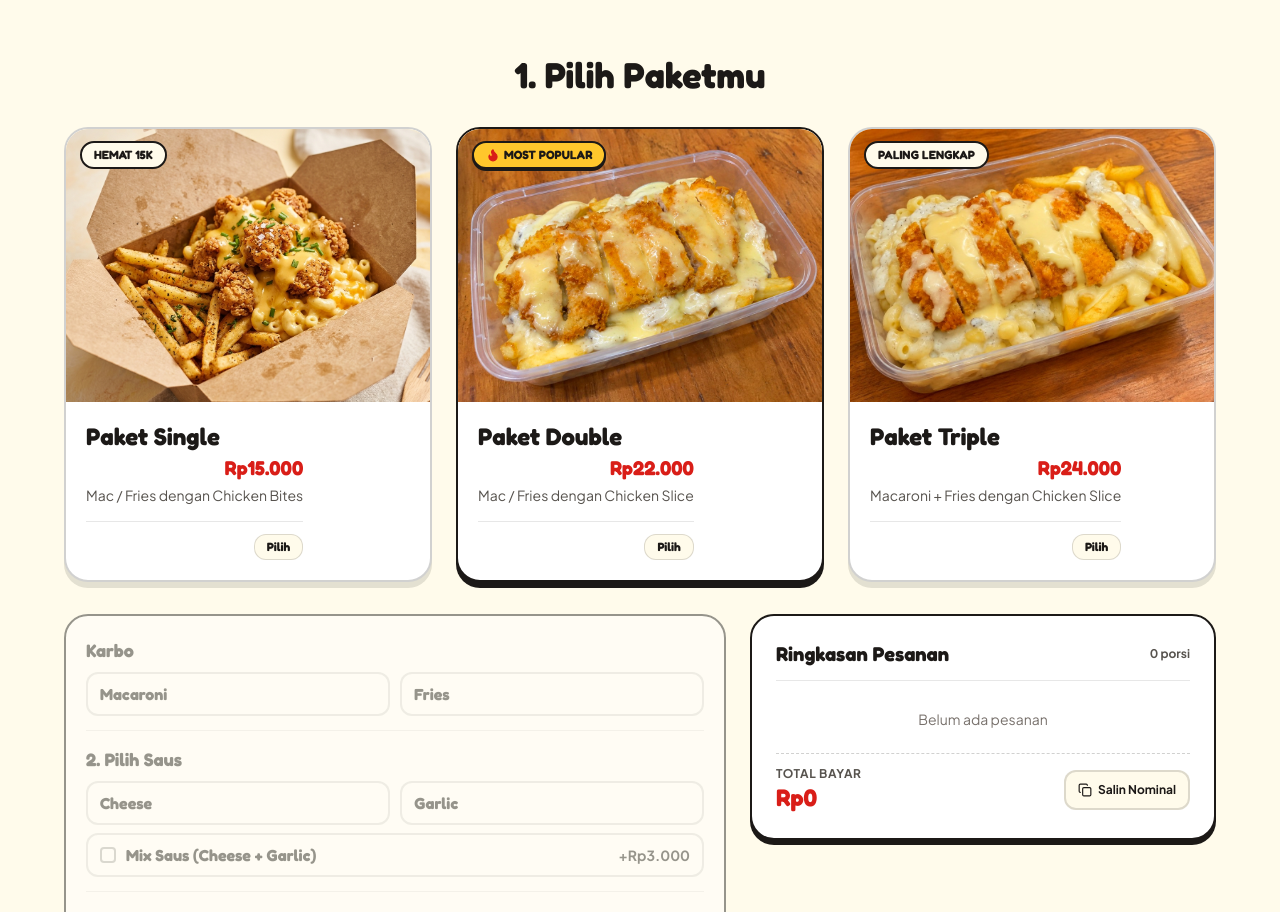
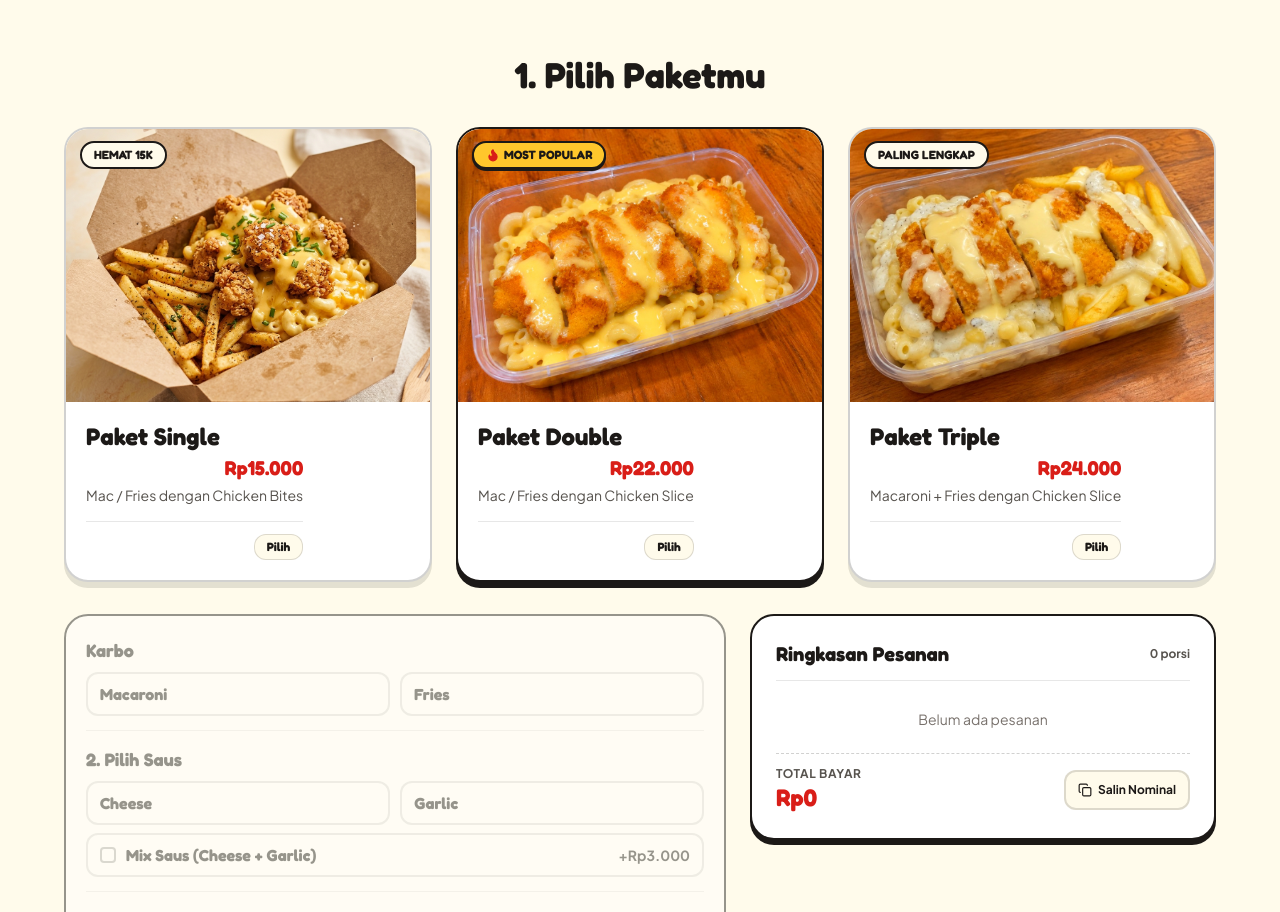
Before and after one commit to Zfanz12/perchick-order, a Next.js app: page / in a window 1280 px wide. Shown: the part 943-1855 px from the top of the page. Built offline with nearby package versions, Linux system fonts and the light colour scheme.

Commit message:
feat: add 5s/1s fade photo toggle on Paket Double locked by Macaroni/Fries choice

```diff
--- a/components/DirectOrderForm.tsx
+++ b/components/DirectOrderForm.tsx
@@ -178,7 +178,7 @@ export function DirectOrderForm() {
   useEffect(() => {
     const timer = window.setInterval(() => {
       setPhotoTick((prev) => prev + 1);
-    }, 4000);
+    }, 5000);
     return () => window.clearInterval(timer);
   }, []);
 
@@ -414,8 +414,15 @@ export function DirectOrderForm() {
                 <div className="relative aspect-[4/3] w-full overflow-hidden bg-[#FFFBEB]">
                   {pkg.images && pkg.images.length > 1 ? (
                     pkg.images.map((src, imgIdx) => {
-                      const isCurrent =
-                        photoTick % pkg.images!.length === imgIdx;
+                      const activeIndex =
+                        pkg.id === 'DOUBLE' &&
+                        draftPackageId === 'DOUBLE' &&
+                        draftSide
+                          ? draftSide === 'MACARONI'
+                            ? 1
+                            : 0
+                          : photoTick % pkg.images!.length;
+                      const isCurrent = activeIndex === imgIdx;
                       return (
                         <Image
                           key={src}
@@ -423,7 +430,7 @@ export function DirectOrderForm() {
                           alt={`${pkg.name} ${imgIdx + 1}`}
                           fill
                           sizes="(max-width: 768px) 80vw, 33vw"
-                          className={`object-cover transition-opacity duration-700 ease-in-out ${
+                          className={`object-cover transition-opacity duration-1000 ease-in-out ${
                             isCurrent ? 'opacity-100' : 'opacity-0'
                           }`}
                         />
--- a/constants/menu.ts
+++ b/constants/menu.ts
@@ -48,6 +48,7 @@ export const MENU_PACKAGES: MenuPackage[] = [
     description: 'Mac / Fries dengan Chicken Slice',
     basePrice: 22000,
     image: '/images/menu-double.jpg',
+    images: ['/images/menu-double.jpg', '/images/menu-double-mac.jpg'],
     isPopular: true,
     highlightTag: 'MOST POPULAR',
     requiresSideChoice: true,
```
Also changed, not shown: public/images/menu-double-mac.jpg (added).
